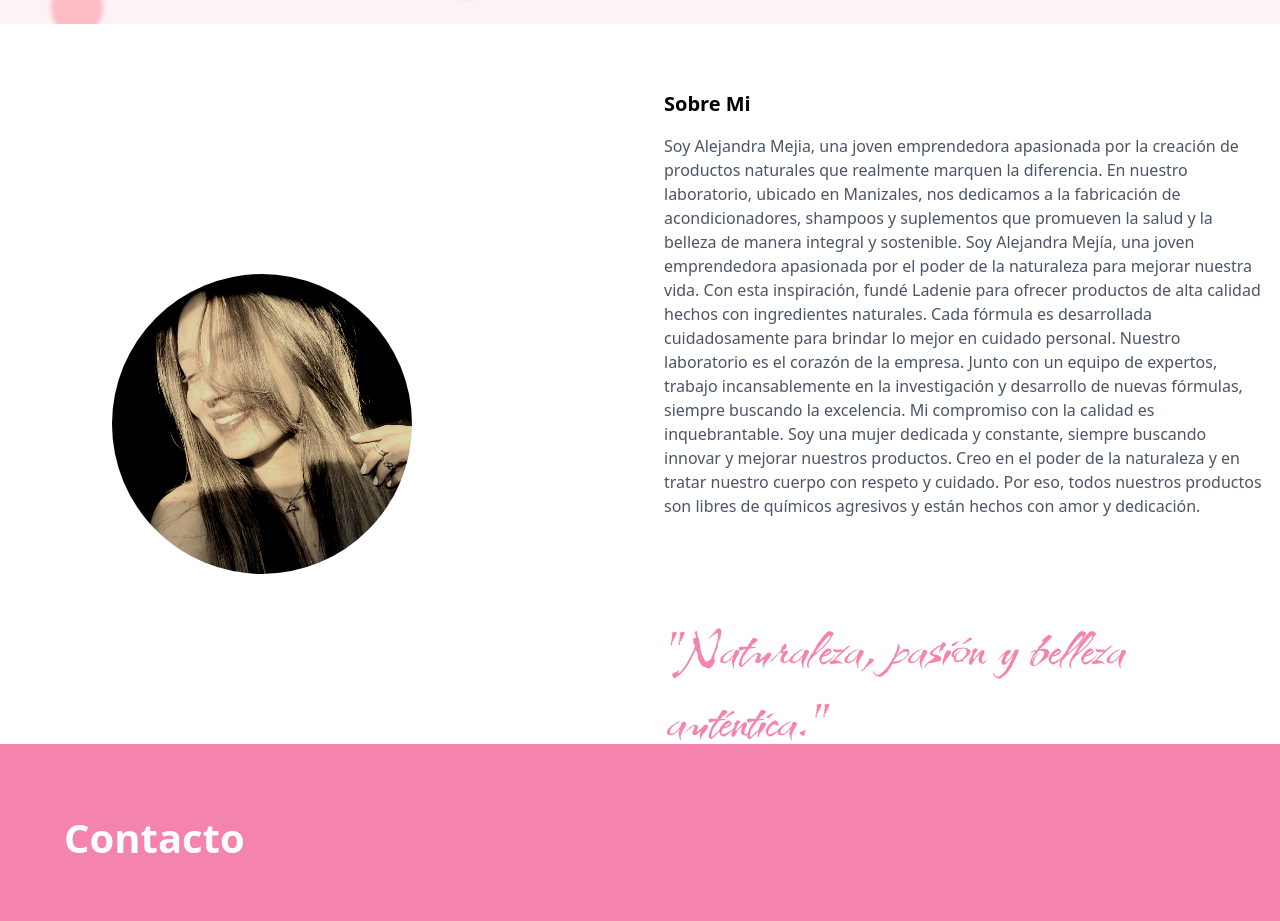
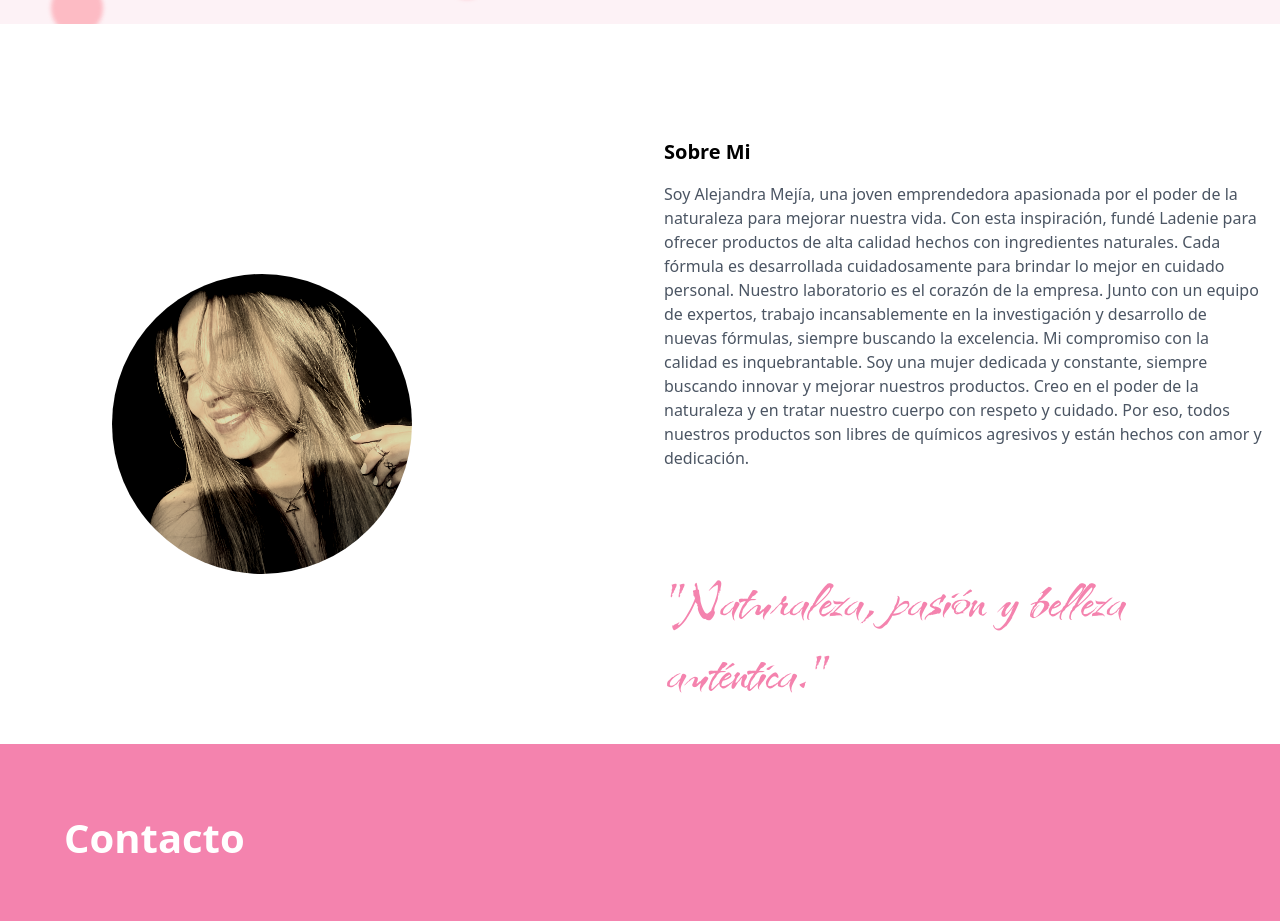
Before and after one commit to locojet/online-shop-ladenie, a Vue app: page / in a window 1280 px wide. Shown: the part 1260-2181 px from the top of the page. Built offline with nearby package versions, Linux system fonts and the light colour scheme; a web font is replaced by a local one.

Commit message:
Automatisiertes Update

```diff
--- a/src/components/Sobremi.vue
+++ b/src/components/Sobremi.vue
@@ -7,7 +7,7 @@
       <div class="flex-1 mt-6 md:mt-0 md:ml-12">
         <h2 class="text-xl font-semibold">Sobre Mi</h2>
         <p class="mt-4 text-base text-gray-600">
-          Soy Alejandra Mejia, una joven emprendedora apasionada por la creación de productos naturales que realmente marquen la diferencia. En nuestro laboratorio, ubicado en Manizales, nos dedicamos a la fabricación de acondicionadores, shampoos y suplementos que promueven la salud y la belleza de manera integral y sostenible.
+
 
 
 Soy Alejandra Mejía, una joven emprendedora apasionada por el poder de la naturaleza para mejorar nuestra vida. Con esta inspiración, fundé Ladenie para ofrecer productos de alta calidad hechos con ingredientes naturales. Cada fórmula es desarrollada cuidadosamente para brindar lo mejor en cuidado personal.
```
Also changed, not shown: 1 other file (tests, documents, lock files or other folders).
